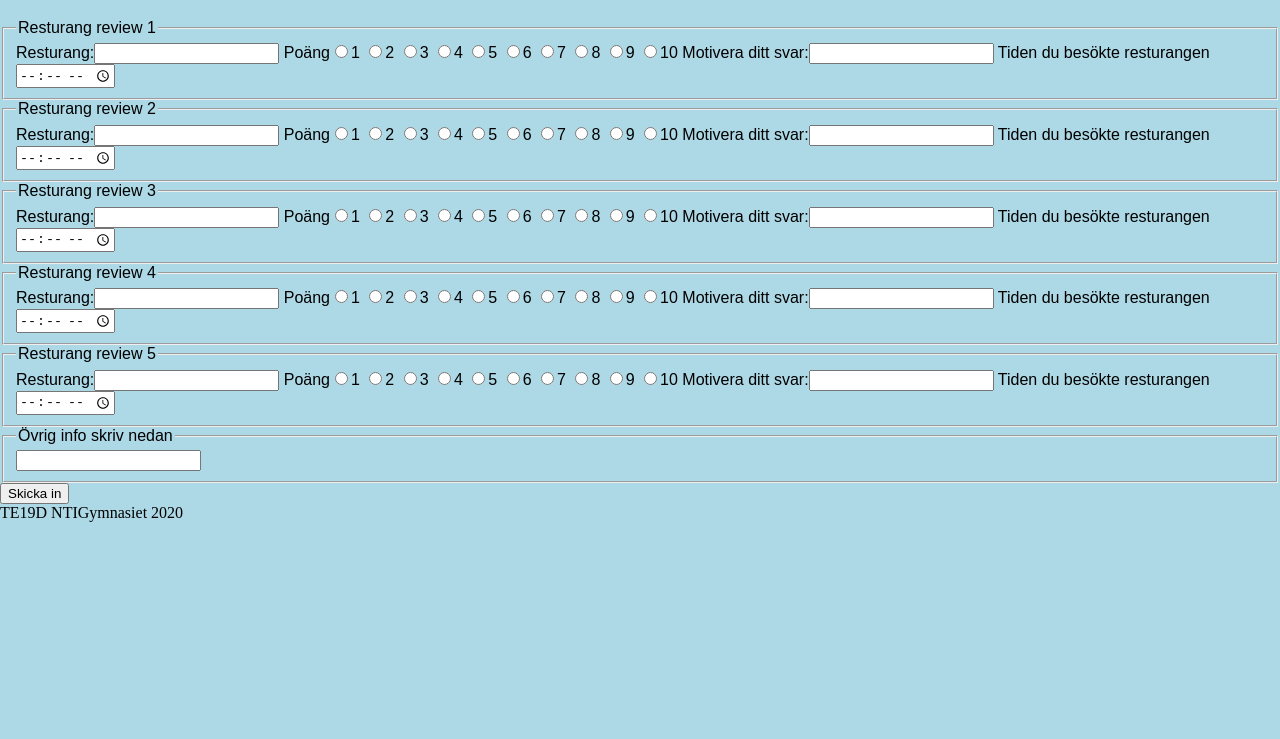
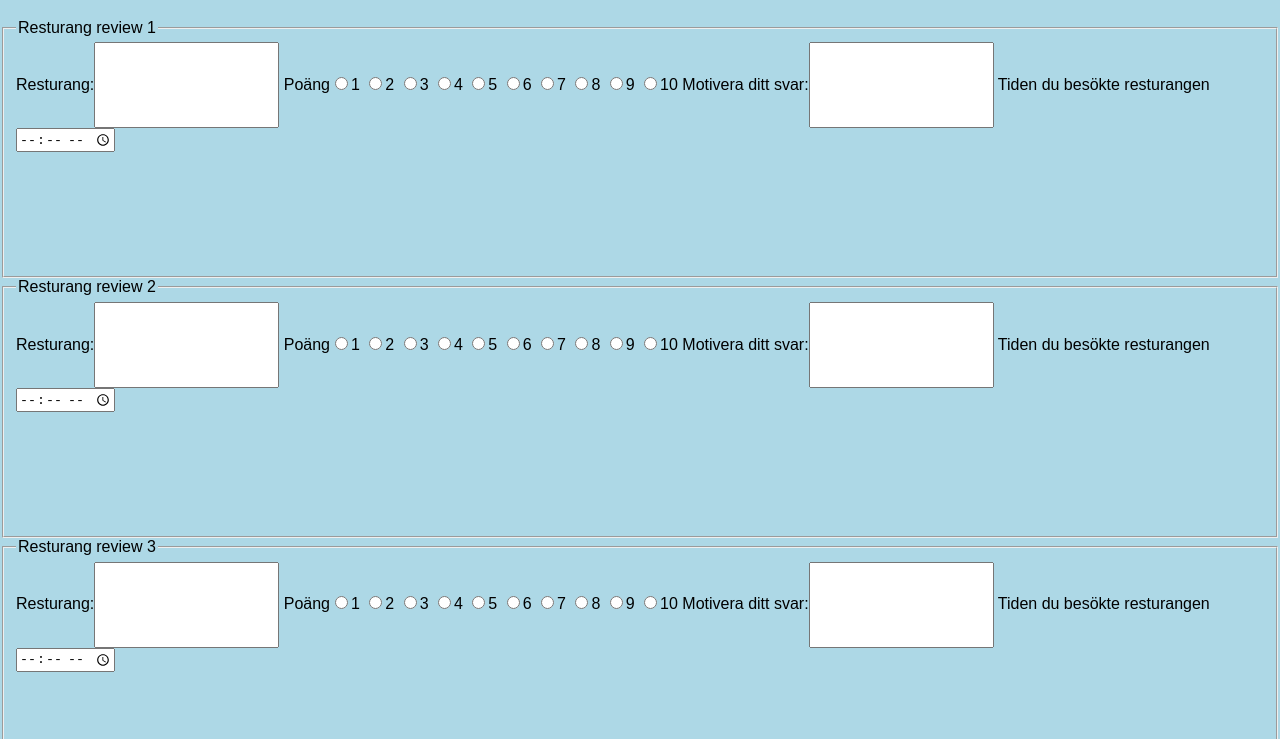
Before and after one commit to David-127/formul-r1, a plain HTML site: page index.html in a window 1280 px wide. Shown: the part 61-800 px from the top of the page. Drawn offline with Linux system fonts and the light colour scheme.

Commit message:
style update

```diff
--- a/index.html
+++ b/index.html
@@ -15,7 +15,7 @@
 <fieldset>
 <legend>Resturang review 1</legend>
 <label>
-    Resturang:<input type="text">
+    Resturang:<input type="text" class="text">
     <label>
      Poäng<input type="radio" name="rating" id="">1
     <input type="radio" name="rating" id="">2
--- a/style.css
+++ b/style.css
@@ -15,4 +15,13 @@ body {
 
 fieldset {
   font-family: fantasy;
+  height: 30vh;
 }
+
+label {
+  height: 20vh;
+}
+
+input[type="text"] {
+  height: 10vh;
+}
```
